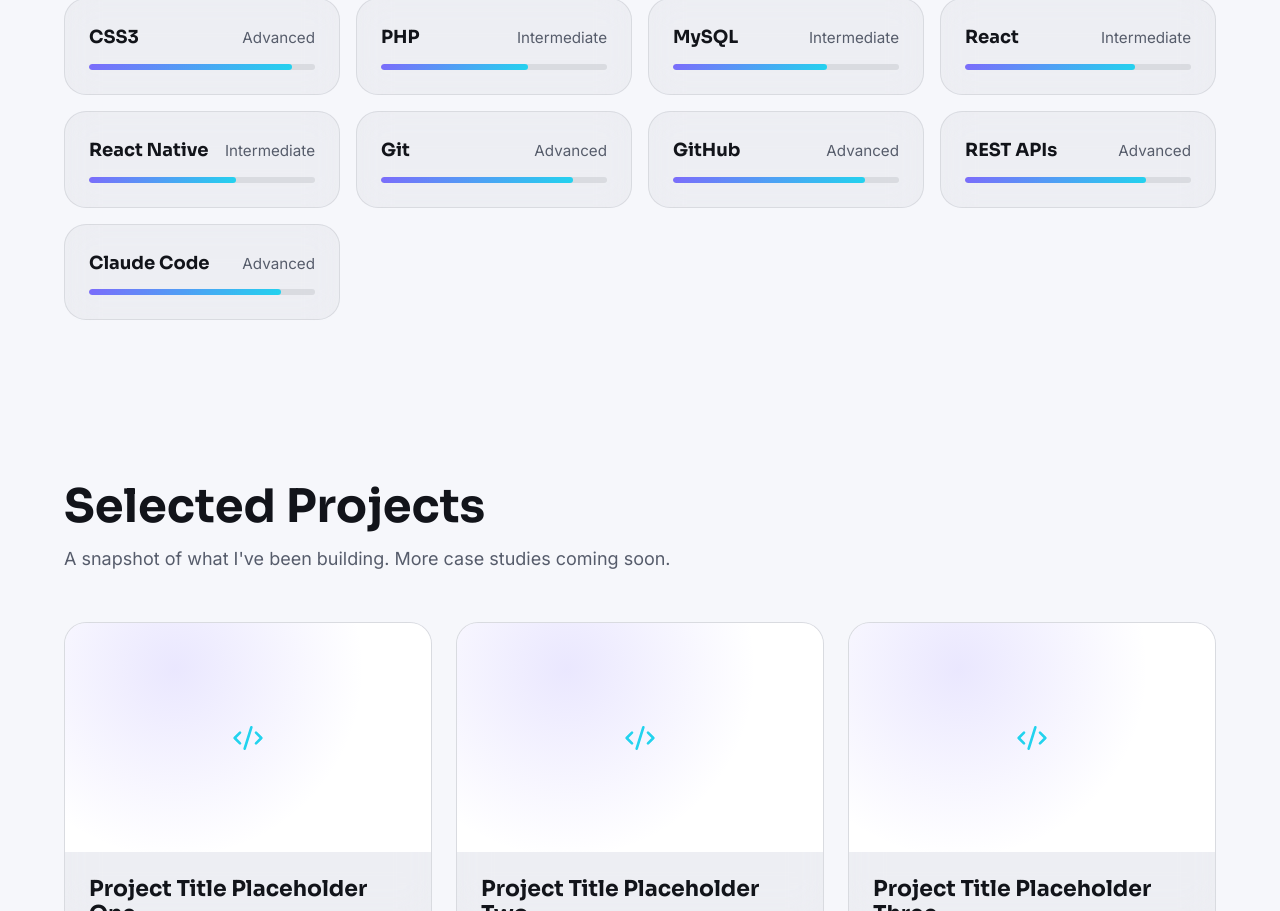
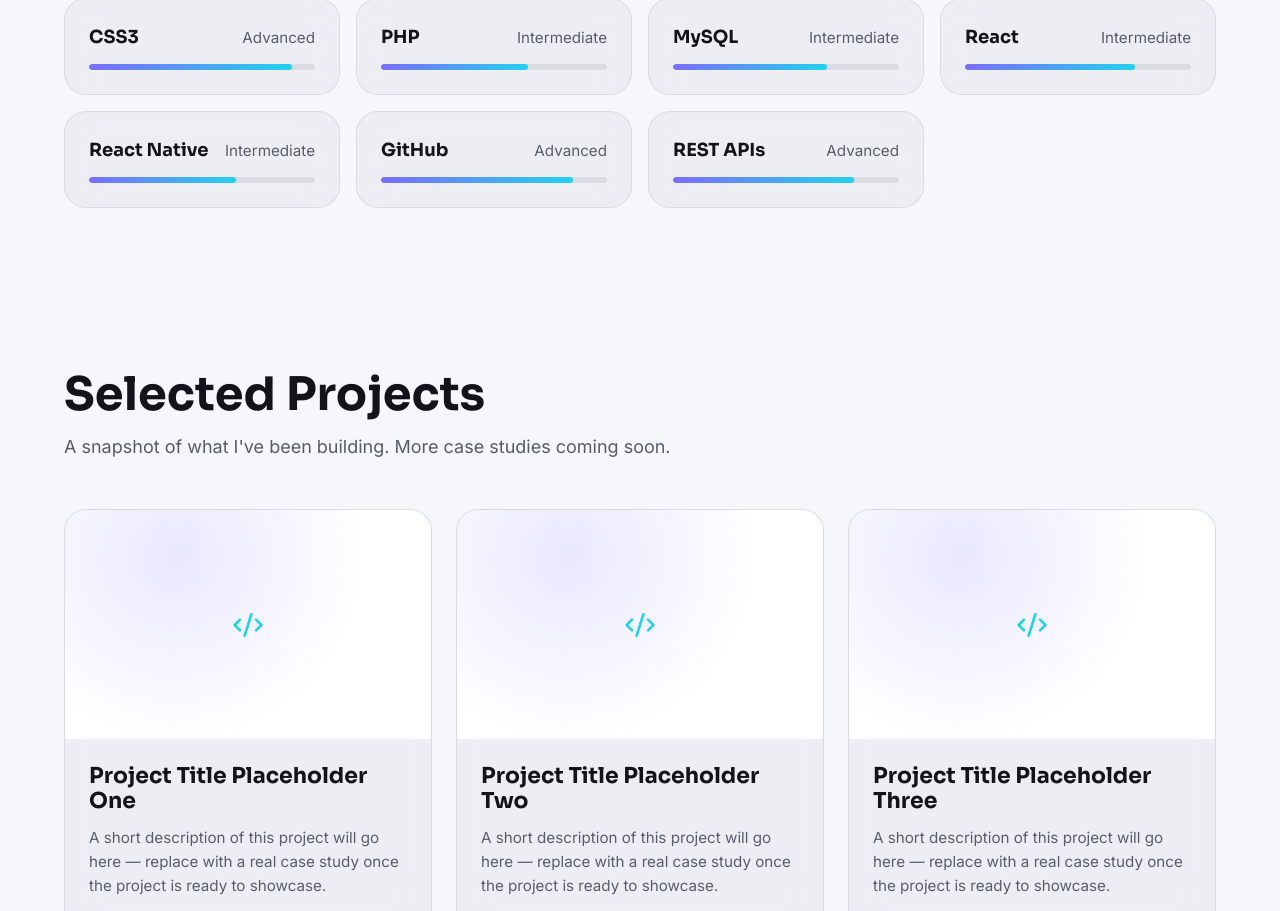
Before and after one commit to Codecollins24/ac-portfolio, a React (Vite) app: page / in a window 1280 px wide. Shown: the part 2676-3587 px from the top of the page. Built offline with nearby package versions, Linux system fonts and the light colour scheme.

Commit message:
Remove Git and Claude Code from tech stack list

```diff
--- a/src/data/techStack.js
+++ b/src/data/techStack.js
@@ -8,8 +8,6 @@ export const techStackData = [
   { name: "MySQL", level: "Intermediate", proficiency: 68 },
   { name: "React", level: "Intermediate", proficiency: 75 },
   { name: "React Native", level: "Intermediate", proficiency: 65 },
-  { name: "Git", level: "Advanced", proficiency: 85 },
   { name: "GitHub", level: "Advanced", proficiency: 85 },
   { name: "REST APIs", level: "Advanced", proficiency: 80 },
-  { name: "Claude Code", level: "Advanced", proficiency: 85 },
 ];
```
